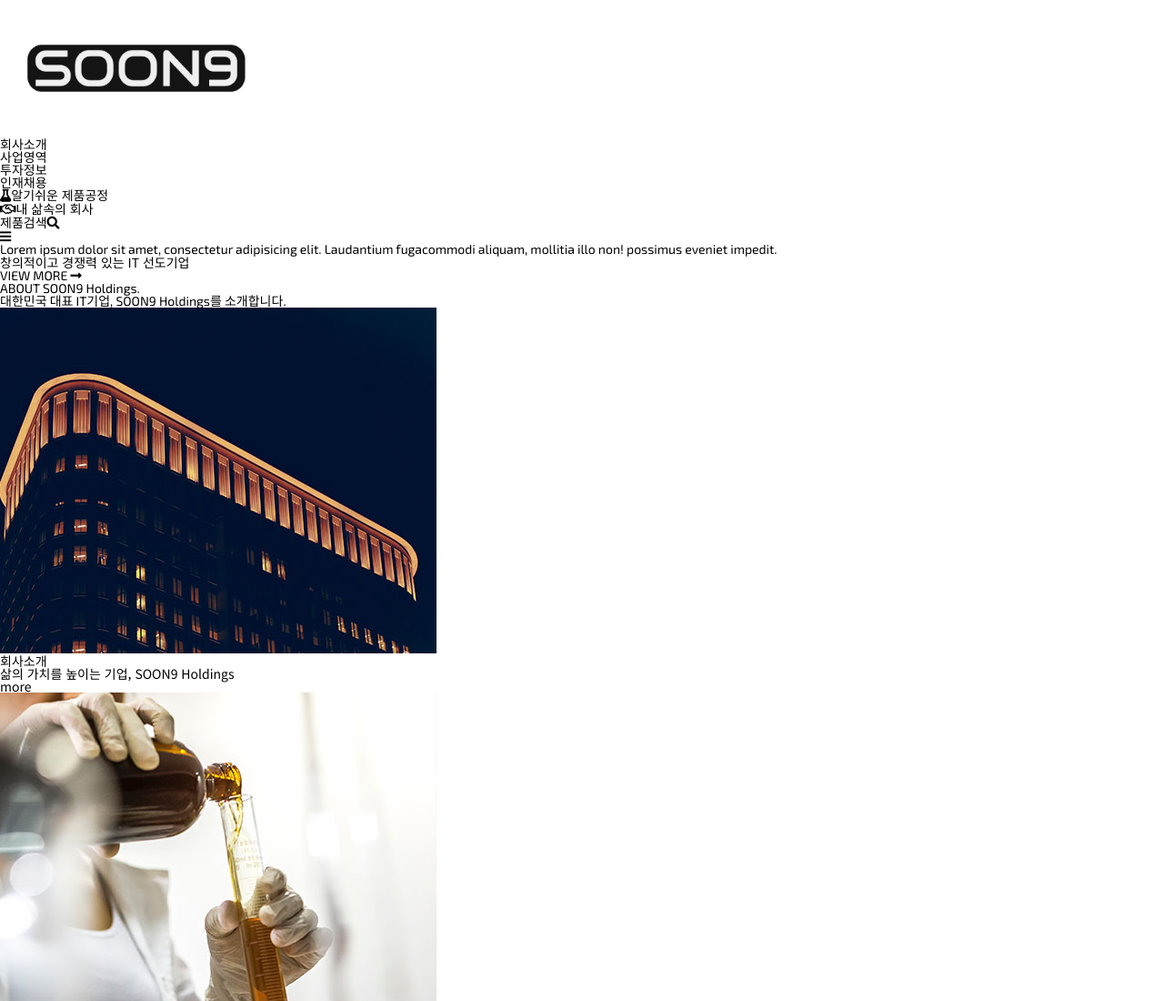
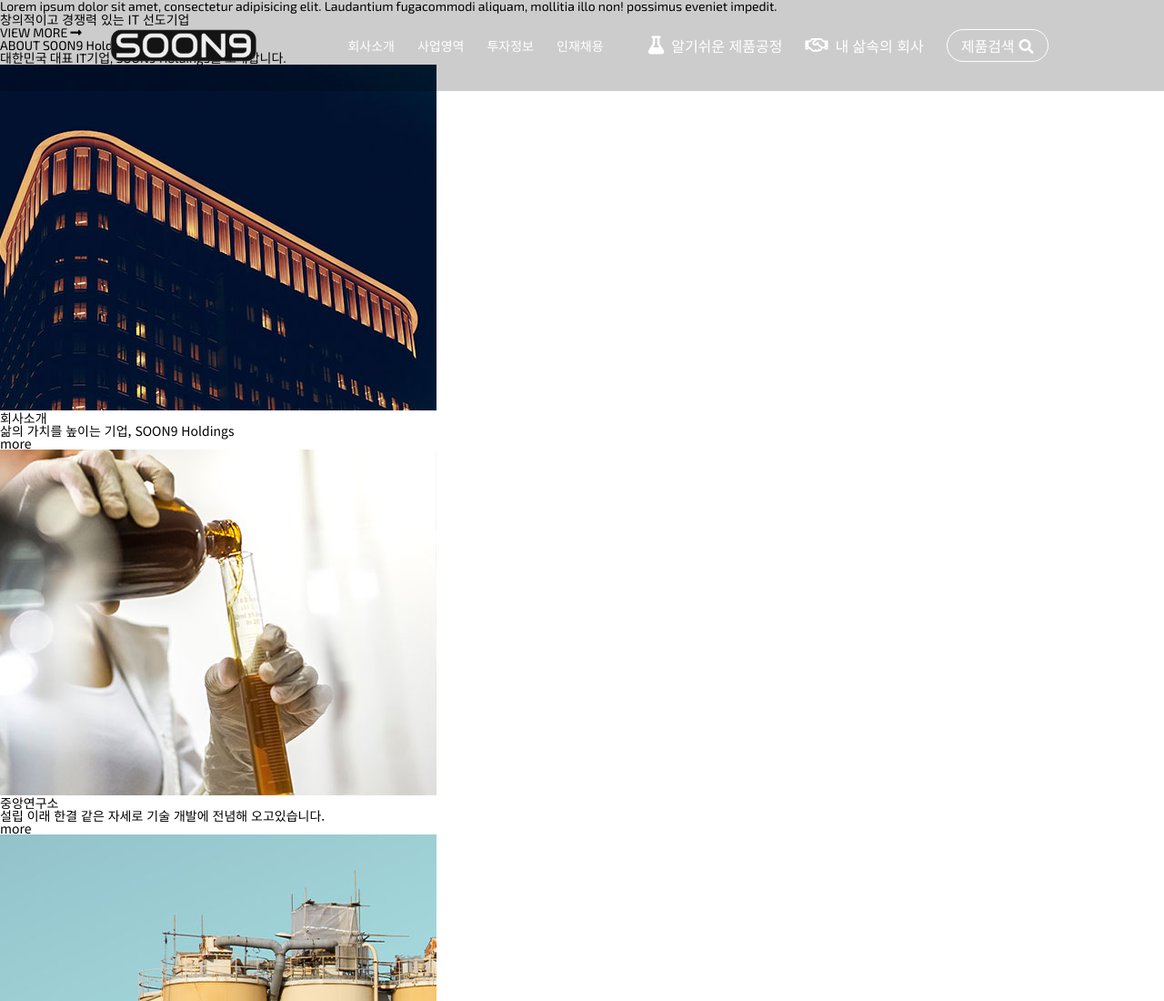
Before and after one commit to hansolkim9/css-template1, a plain HTML site: page index.html in a window 1280 px wide. Shown: the top 1100 px of the page at 91% size. Drawn offline with nearby package versions, Linux system fonts and the light colour scheme.

Commit message:
# header style

```diff
--- a/css/main.css
+++ b/css/main.css
@@ -1 +1,73 @@
 @import url(common.css);
+
+/* header style */
+header {
+  background: rgba(0,0,0,0.2);
+  width: 100%;
+  height: 100px;
+  line-height: 100px;
+  position: fixed;
+  top: 0;
+}
+header .inner-header {
+  /* border: 3px solid tomato; */
+  width: 84%;
+  margin: 0 auto;
+}
+header .inner-header .logo {
+  /* border: 3px solid violet; */
+  float: left;
+  width: 200px;
+}
+header .inner-header .logo img {
+  width: 100%;
+}
+header .inner-header .gnb {
+  /* border: 3px solid red; */
+  float: left;
+  margin-left: 80px;
+}
+header .inner-header .gnb li {
+  /* border: 3px dashed yellow; */
+  float: left;
+  margin-right: 25px;
+}
+header .inner-header .gnb li a {
+  /* background: red; */
+  display: block;
+  color: white;
+}
+header .inner-header .gnb li a:hover {
+  color: #ff8342;
+}
+
+header .inner-header .tnb {
+  /* border: 3px solid blue; */
+  float: right;
+  color: #fff;
+  font-size: 16px;
+}
+header .inner-header .tnb li {
+  float: left;
+  margin-right: 25px;
+}
+header .inner-header .tnb li:first-child i, header .inner-header .tnb li:nth-child(2) i {
+  margin-right: 8px;
+  font-size: 20px;
+}
+header .inner-header .tnb li:last-child a {
+  border: 1px solid #fff;
+  padding: 5px 15px;
+  border-radius: 30px;
+}
+header .inner-header .tnb li:last-child a:hover {
+  background: #fff;
+  color: #ff8342;
+}
+
+header .inner-header .tnb li:last-child i {
+  margin-left: 5px;
+}
+header .inner-header .gnb-mobile {
+  display: none;
+}
```
